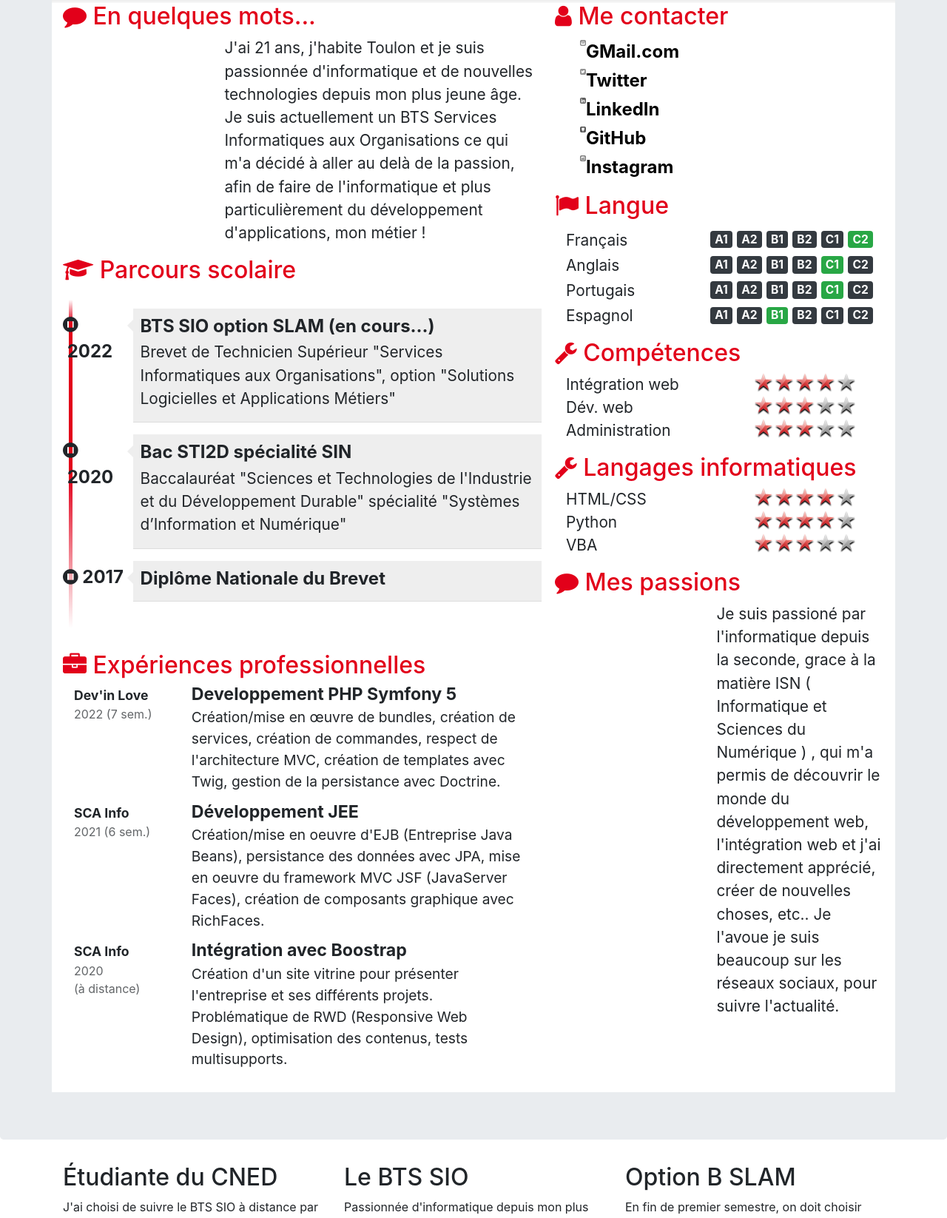
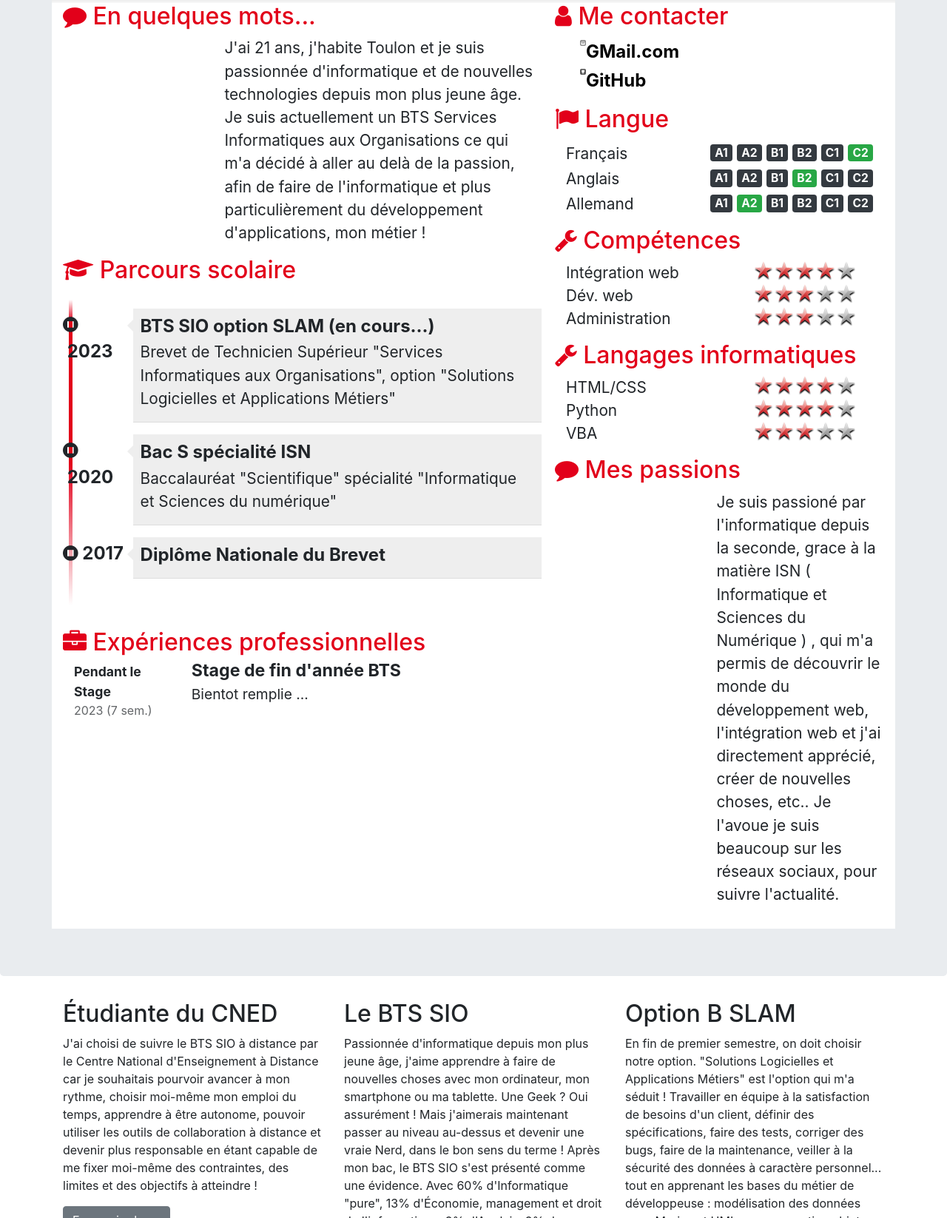
Before and after one commit to BlLEL/bileltouati.github.io, a plain HTML site: page pages/CV.html in a window 1280 px wide. Shown: the part 308-1954 px from the top of the page at 74% size. Drawn offline with nearby package versions, Linux system fonts and the light colour scheme; files that its build step writes are made by us from their sources.

Commit message:
Modification de la page CV et site Nolark

```diff
--- a/pages/CV.html
+++ b/pages/CV.html
@@ -158,7 +158,7 @@
                         <ul id="parcours" class="clearfix">
                         <li>
                         <div class="date float-left">
-                        <span class="fa fa-stop-circle"></span>&nbsp;2022
+                        <span class="fa fa-stop-circle"></span>&nbsp;2023
                         </div>
                         <div class="details float-right">
                         <h3>BTS SIO option SLAM (en cours...)</h3>
@@ -172,10 +172,9 @@
                         <span class="fa fa-stop-circle"></span>&nbsp;2020
                         </div>
                         <div class="details float-right">
-                        <h3>Bac STI2D spécialité SIN</h3>
-                        <p>Baccalauréat "Sciences et Technologies de l'Industrie et du
-                        Développement Durable" spécialité "Systèmes d’Information et
-                       Numérique"</p>
+                        <h3>Bac S spécialité ISN</h3>
+                        <p>Baccalauréat "Scientifique" spécialité "Informatique et Sciences
+                            du numérique"</p>
                         </div>
                         </li>
                         <li>
@@ -193,43 +192,17 @@
                             <h2><span class="fa fa-briefcase"></span> Expériences professionnelles</h2>
                             <div class="experience clearfix">
                             <div class="col-3">
-                            <div class="lieu">Dev'in Love</div>
-                            <div class="date">2022 (7 sem.)</div>
+                            <div class="lieu">Pendant le Stage</div>
+                            <div class="date">2023 (7 sem.)</div>
                             </div>
                             <div class="col-9">
-                            <div class="profession">Developpement PHP Symfony 5</div>
-                            <div class="details">Création/mise en œuvre de bundles, création de services,
-                            création de commandes, respect de l'architecture MVC, création de templates
-                           avec Twig, gestion de la persistance avec Doctrine.
+                            <div class="profession">Stage de fin d'année BTS</div>
+                            <div class="details">Bientot remplie ...
                             </div>
                             </div>
                             </div>
-                            <div class="experience clearfix">
-                            <div class="col-3">
-                            <div class="lieu">SCA Info</div>
-                            <div class="date">2021 (6 sem.)</div>
-                            </div>
-                            <div class="col-9">
-                            <div class="profession">Développement JEE</div>
-                            <div class="details">Création/mise en oeuvre d'EJB (Entreprise Java Beans),
-                            persistance des données avec JPA, mise en oeuvre du framework MVC JSF
-                           (JavaServer Faces), création de composants graphique avec RichFaces.
-                            </div>
-                            </div>
-                            </div>
-                            <div class="experience clearfix">
-                            <div class="col-3">
-                            <div class="lieu">SCA Info</div>
-                            <div class="date">2020<br>(à distance)</div>
-                            </div>
-                            <div class="col-9">
-                            <div class="profession">Intégration avec Boostrap</div>
-                            <div class="details">Création d'un site vitrine pour présenter l'entreprise et
-                            ses différents projets. Problématique de RWD (Responsive Web Design),
-                            optimisation des contenus, tests multisupports.
-                            </div>
-                            </div>
-                            </div>
+
+
                             </div>
 
                     </div>
@@ -239,48 +212,25 @@
                             <h2><span class="fa fa-user"></span> Me contacter</h2>
                             <div class="meContacter">
                             <div class="details float-left">
-                            <a href="mailto:amelia.pilou@gmail.com?subject=Contact depuis le CV en ligne"
-                            title="Mail de Amélia Pilou">
+                            <a href="mailto:bilel83.touati@gmail.com?subject=Contact depuis le CV en ligne"
+                            title="Mail de Bilel Touati">
                             <img class="contact-icon" src="../images/cv/mail-dreamstale47.png"
                             alt="Icone de mail"> GMail.com
                             </a>
                             </div>
                             </div>
+
+
                             <div class="meContacter">
                             <div class="details float-left">
-                            <a href="https://twitter.com/AmeliaPILOU"
-                            title="Lien vers la page Twitter de @AmeliaPilou">
-                            <img class="contact-icon" src="../images/cv/twitter-dreamstale71.png"
-                            alt="Icone de Twitter"> Twitter
-                            </a>
-                            </div>
-                            </div>
-                            <div class="meContacter">
-                            <div class="details float-left">
-                            <a href="http://fr.linkedin.com/in/ameliaPilou"
-                            title="Lien vers le profil LinkedIn de Amélia Pilou">
-                            <img class="contact-icon" src="../images/cv/linkedin-dreamstale45.png"
-                            alt="Icone de LinkedIn"> LinkedIn
-                            </a>
-                            </div>
-                            </div>
-                            <div class="meContacter">
-                            <div class="details float-left">
-                            <a href="https://github.com/AmeliaPilou/"
-                            title="Lien vers le profil GitHub d'Amélia Pilou">
+                            <a href="https://github.com/BlLEL/"
+                            title="Lien vers le profil GitHub de Bilel Touati">
                             <img class="contact-icon" src="../images/cv/github2-dreamstale35.png"
                             alt="Icone de GitHub"> GitHub
                             </a>
                             </div>
                             </div>
-                            <div class="meContacter">
-                            <div class="details float-left">
-                            <a href="https://instagram.com/AmeliaPilou"
-                            title="Lien vers le profil Instagram d'Amélia Pilou">
-                            <img class="contact-icon" src="../images/cv/instagram-dreamstale43.png" alt="Icone de Instagram"> Instagram
-                            </a>
-                        </div>
-                        </div>
+
                         </div>
                     <div id="langues" class="rubrique clearfix">
                         <h2><span class="fa fa-flag"></span> Langue</h2>
@@ -301,33 +251,23 @@
                         <span class="badge badge-dark">A1</span>
                         <span class="badge badge-dark">A2</span>
                         <span class="badge badge-dark">B1</span>
-                        <span class="badge badge-dark">B2</span>
-                        <span class="badge badge-success">C1</span>
+                        <span class="badge badge-success">B2</span>
+                        <span class="badge badge-dark">C1</span>
                         <span class="badge badge-dark">C2</span>
                         </div>
                         </div>
                         <div class="container">
-                        <div class="langue">Portugais</div>
+                        <div class="langue">Allemand</div>
                         <div class="niveau">
                         <span class="badge badge-dark">A1</span>
-                        <span class="badge badge-dark">A2</span>
+                        <span class="badge badge-success">A2</span>
                         <span class="badge badge-dark">B1</span>
-                        <span class="badge badge-dark">B2</span>
-                        <span class="badge badge-success">C1</span>
-                        <span class="badge badge-dark">C2</span>
-                        </div>
-                        </div>
-                        <div class="container">
-                        <div class="langue">Espagnol</div>
-                        <div class="niveau">
-                        <span class="badge badge-dark">A1</span>
-                        <span class="badge badge-dark">A2</span>
-                        <span class="badge badge-success">B1</span>
                         <span class="badge badge-dark">B2</span>
                         <span class="badge badge-dark">C1</span>
                         <span class="badge badge-dark">C2</span>
                         </div>
                         </div>
+
                         </div>
                        <div id="competences" class="rubrique clearfix">
                         <h2><span class="fa fa-wrench"></span> Compétences</h2>
```
Also changed, not shown: index.html (+3 -3 lines), pages/appliandroid.html (+9 -8 lines).
